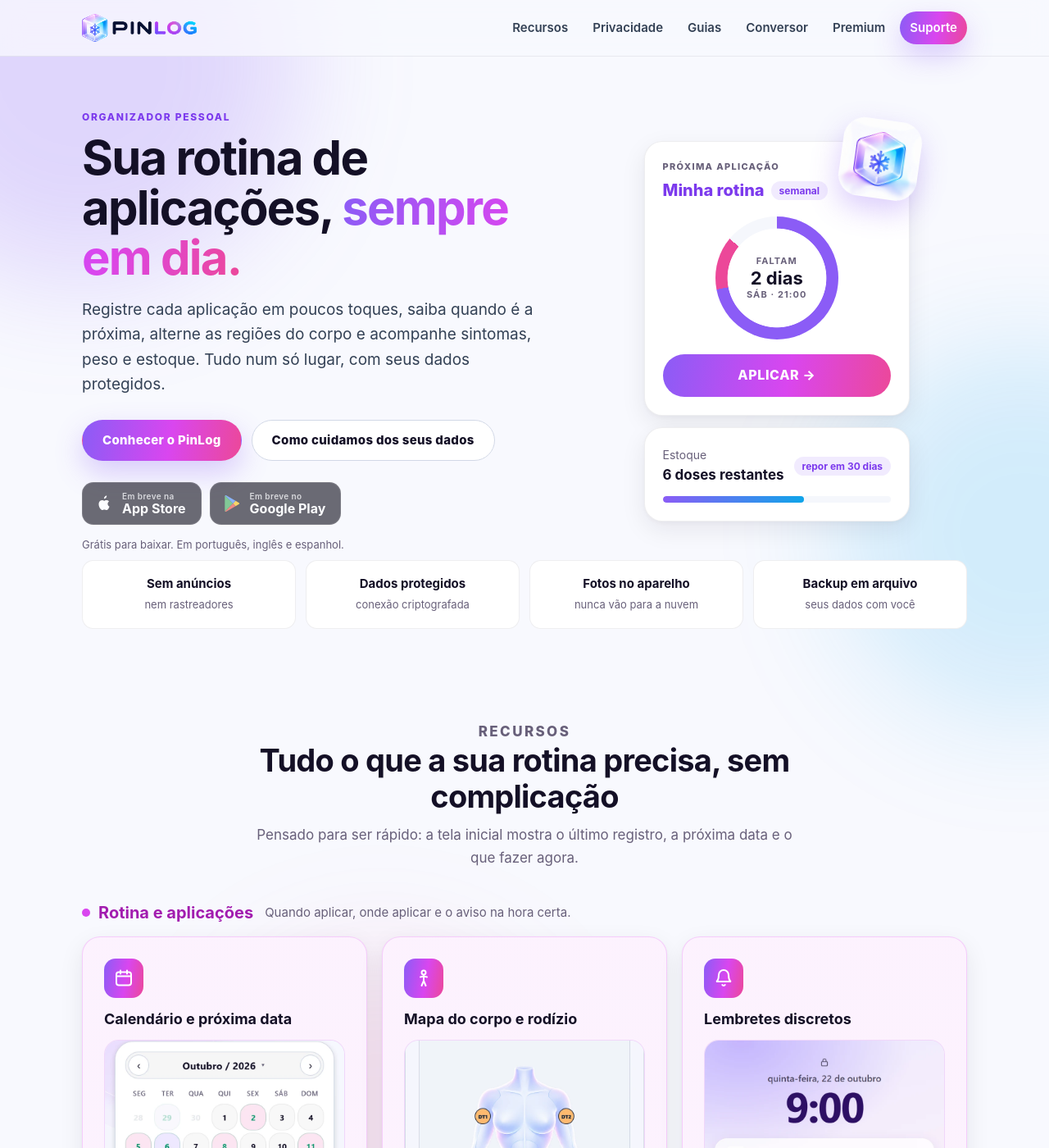
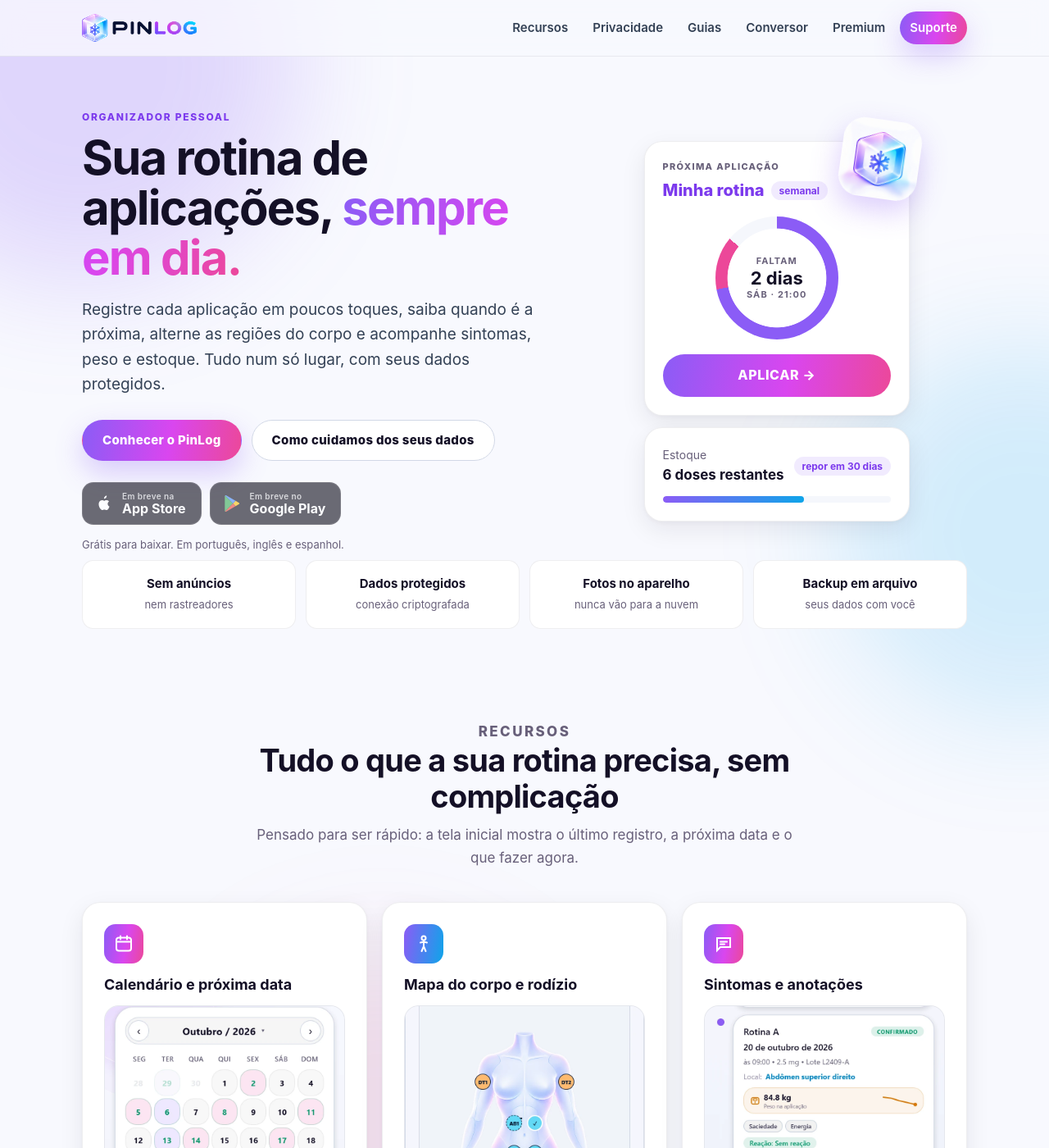
Before and after one commit to klvnblst/pinlog-site, a Jekyll site: the page built from index.html, in a window 1280 px wide and 1400 px high. Shown: the whole window at 82% size. Built offline with Jekyll 4.4.1, drawn with Linux system fonts in a browser that asks for light colours; some of the changed text lies outside the part shown.

Commit message:
Página inicial: volta a grade única de recursos, sem grupos nem fundo colorido (as fotos continuam)

```diff
--- a/assets/css/site.css
+++ b/assets/css/site.css
@@ -606,8 +606,7 @@
   padding: 26px;
 }
 
-.feature h3,
-.feature h4 {
+.feature h3 {
   margin: 14px 0 8px;
   font-size: 18px;
   line-height: 1.3;
@@ -651,92 +650,6 @@
 @media (max-width: 600px) {
   .features {
     grid-template-columns: 1fr;
-  }
-}
-
-/* Recursos agrupados por categoria: cada grupo tem um fundo bem claro na sua cor */
-.feature-group {
-  --tone-rgb: 139, 92, 246;
-  --tone-text: var(--primary);
-}
-
-.feature-group + .feature-group {
-  margin-top: 40px;
-}
-
-.feature-group.tone-rose {
-  --tone-rgb: 217, 70, 239;
-  --tone-text: #a21caf;
-}
-
-.feature-group.tone-mint {
-  --tone-rgb: 16, 185, 129;
-  --tone-text: var(--mint);
-}
-
-.feature-group.tone-sky {
-  --tone-rgb: 14, 165, 233;
-  --tone-text: var(--cyan);
-}
-
-.feature-group-head {
-  display: flex;
-  flex-wrap: wrap;
-  align-items: baseline;
-  gap: 4px 14px;
-  margin: 0 0 16px;
-}
-
-.feature-group-title {
-  display: inline-flex;
-  align-items: center;
-  gap: 10px;
-  margin: 0;
-  font-size: 20px;
-  line-height: 1.3;
-  color: var(--tone-text);
-}
-
-.feature-group-title::before {
-  content: '';
-  width: 10px;
-  height: 10px;
-  border-radius: 50%;
-  background: rgb(var(--tone-rgb));
-}
-
-.feature-group-head p {
-  margin: 0;
-  color: var(--muted);
-  font-size: 15px;
-}
-
-.feature-group .feature {
-  background: linear-gradient(rgba(var(--tone-rgb), 0.07), rgba(var(--tone-rgb), 0.07)), var(--card);
-  border-color: rgba(var(--tone-rgb), 0.22);
-}
-
-.feature-group .feature-shot {
-  border-color: rgba(var(--tone-rgb), 0.18);
-}
-
-@media (prefers-color-scheme: dark) {
-  .feature-group.tone-rose {
-    --tone-rgb: 232, 121, 249;
-    --tone-text: #f0abfc;
-  }
-
-  .feature-group.tone-mint {
-    --tone-rgb: 52, 211, 153;
-  }
-
-  .feature-group.tone-sky {
-    --tone-rgb: 56, 189, 248;
-  }
-
-  .feature-group .feature {
-    background: linear-gradient(rgba(var(--tone-rgb), 0.09), rgba(var(--tone-rgb), 0.09)), var(--card);
-    border-color: rgba(var(--tone-rgb), 0.2);
   }
 }
 
--- a/index.html
+++ b/index.html
@@ -73,83 +73,61 @@
       <h2>Tudo o que a sua rotina precisa, sem complicação</h2>
       <p>Pensado para ser rápido: a tela inicial mostra o último registro, a próxima data e o que fazer agora.</p>
     </div>
-    <div class="feature-group tone-rose" role="group" aria-labelledby="recursos-1">
-      <div class="feature-group-head">
-        <h3 class="feature-group-title" id="recursos-1">Rotina e aplicações</h3>
-        <p>Quando aplicar, onde aplicar e o aviso na hora certa.</p>
-      </div>
     <div class="features">
       <article class="card feature">
         <span class="icon"><svg viewBox="0 0 24 24" fill="none" stroke="currentColor" stroke-width="2" stroke-linecap="round" aria-hidden="true"><rect x="3" y="4.5" width="18" height="16" rx="3"/><path d="M3 9.5h18M8 2.5v4M16 2.5v4"/></svg></span>
-          <h4>Calendário e próxima data</h4>
+        <h3>Calendário e próxima data</h3>
         <img class="feature-shot" src="{{ '/assets/img/recursos/calendario.webp' | relative_url }}" width="780" height="720" alt="Calendário do PinLog com os dias de aplicação marcados e as próximas datas" loading="lazy" decoding="async" />
         <p>Defina o intervalo da rotina e veja quando é a próxima aplicação. O histórico fica organizado por mês.</p>
       </article>
       <article class="card feature">
-          <span class="icon"><svg viewBox="0 0 24 24" fill="none" stroke="currentColor" stroke-width="2" stroke-linecap="round" aria-hidden="true"><circle cx="12" cy="5" r="2.5"/><path d="M12 8v7M8 10.5l4-1 4 1M9.5 21l2.5-6 2.5 6"/></svg></span>
-          <h4>Mapa do corpo e rodízio</h4>
+        <span class="icon cool"><svg viewBox="0 0 24 24" fill="none" stroke="currentColor" stroke-width="2" stroke-linecap="round" aria-hidden="true"><circle cx="12" cy="5" r="2.5"/><path d="M12 8v7M8 10.5l4-1 4 1M9.5 21l2.5-6 2.5 6"/></svg></span>
+        <h3>Mapa do corpo e rodízio</h3>
         <img class="feature-shot" src="{{ '/assets/img/recursos/mapa.webp' | relative_url }}" width="780" height="720" alt="Mapa do corpo do PinLog com as regiões numeradas para escolher o local" loading="lazy" decoding="async" />
         <p>Marque a região de cada aplicação no mapa e veja onde aplicou por último, para alternar com facilidade.</p>
       </article>
       <article class="card feature">
-          <span class="icon"><svg viewBox="0 0 24 24" fill="none" stroke="currentColor" stroke-width="2" stroke-linecap="round" aria-hidden="true"><path d="M6 8a6 6 0 0 1 12 0c0 7 3 8 3 8H3s3-1 3-8M10.3 20a2 2 0 0 0 3.4 0"/></svg></span>
-          <h4>Lembretes discretos</h4>
-          <img class="feature-shot" src="{{ '/assets/img/recursos/lembretes.webp' | relative_url }}" width="780" height="720" alt="Notificações discretas do PinLog na tela bloqueada, sem o nome do que é aplicado" loading="lazy" decoding="async" />
-          <p>Avisos no dia da aplicação e na hora de repor. Por padrão, o aviso não diz o que é, para ninguém ver na tela bloqueada.</p>
-        </article>
-      </div>
-    </div>
-    <div class="feature-group tone-mint" role="group" aria-labelledby="recursos-2">
-      <div class="feature-group-head">
-        <h3 class="feature-group-title" id="recursos-2">Acompanhamento</h3>
-        <p>Como você se sente e como o corpo responde ao longo do tempo.</p>
-      </div>
-      <div class="features">
-        <article class="card feature">
-          <span class="icon mint"><svg viewBox="0 0 24 24" fill="none" stroke="currentColor" stroke-width="2" stroke-linecap="round" aria-hidden="true"><path d="M4 5h16v11H8l-4 4z"/><path d="M8 9.5h8M8 12.5h5"/></svg></span>
-          <h4>Sintomas e anotações</h4>
+        <span class="icon"><svg viewBox="0 0 24 24" fill="none" stroke="currentColor" stroke-width="2" stroke-linecap="round" aria-hidden="true"><path d="M4 5h16v11H8l-4 4z"/><path d="M8 9.5h8M8 12.5h5"/></svg></span>
+        <h3>Sintomas e anotações</h3>
         <img class="feature-shot" src="{{ '/assets/img/recursos/sintomas.webp' | relative_url }}" width="780" height="720" alt="Registro de aplicação com sintomas, reação e anotação" loading="lazy" decoding="async" />
         <p>Registre como se sentiu e escreva observações em cada aplicação, para lembrar depois com clareza.</p>
       </article>
       <article class="card feature">
         <span class="icon mint"><svg viewBox="0 0 24 24" fill="none" stroke="currentColor" stroke-width="2" stroke-linecap="round" aria-hidden="true"><path d="M4 19 9.5 12l4 3.5L20 6"/><path d="M15 6h5v5"/></svg></span>
-          <h4>Peso, medidas e fotos</h4>
+        <h3>Peso, medidas e fotos</h3>
         <img class="feature-shot" src="{{ '/assets/img/recursos/peso.webp' | relative_url }}" width="780" height="720" alt="Gráfico de peso com peso inicial, atual e meta" loading="lazy" decoding="async" />
         <p>Acompanhe peso, metas e medidas ao longo do tempo. As fotos de evolução ficam guardadas só no seu aparelho.</p>
       </article>
       <article class="card feature">
-          <span class="icon mint"><svg viewBox="0 0 24 24" fill="none" stroke="currentColor" stroke-width="2" stroke-linecap="round" aria-hidden="true"><circle cx="9" cy="8" r="3.5"/><circle cx="17" cy="9.5" r="2.5"/><path d="M2.5 20c.8-3.5 3.4-5.5 6.5-5.5s5.7 2 6.5 5.5M15 14.5c2.6 0 4.6 1.6 5.5 4.5"/></svg></span>
-          <h4>Dois perfis</h4>
-          <img class="feature-shot" src="{{ '/assets/img/recursos/perfis.webp' | relative_url }}" width="780" height="720" alt="Troca entre dois perfis de acompanhamento no PinLog" loading="lazy" decoding="async" />
-          <p>Acompanhe também a rotina de outra pessoa adulta, com histórico, mapa e estoque separados. Recurso Premium.</p>
-        </article>
-      </div>
-    </div>
-    <div class="feature-group tone-sky" role="group" aria-labelledby="recursos-3">
-      <div class="feature-group-head">
-        <h3 class="feature-group-title" id="recursos-3">Estoque e dados</h3>
-        <p>O que você tem em casa e os seus registros sempre guardados.</p>
-      </div>
-      <div class="features">
-        <article class="card feature">
         <span class="icon cool"><svg viewBox="0 0 24 24" fill="none" stroke="currentColor" stroke-width="2" stroke-linecap="round" aria-hidden="true"><path d="M21 8 12 3 3 8v8l9 5 9-5z"/><path d="M3 8l9 5 9-5M12 13v8"/></svg></span>
-          <h4>Estoque com previsão</h4>
+        <h3>Estoque com previsão</h3>
         <img class="feature-shot" src="{{ '/assets/img/recursos/estoque.webp' | relative_url }}" width="780" height="720" alt="Tela de estoque com doses disponíveis, duração prevista e data para repor" loading="lazy" decoding="async" />
         <p>Saiba quantas doses restam e receba o aviso na hora certa de repor, considerando o prazo de entrega que você define.</p>
       </article>
       <article class="card feature">
-          <span class="icon cool"><svg viewBox="0 0 24 24" fill="none" stroke="currentColor" stroke-width="2" stroke-linecap="round" aria-hidden="true"><path d="M7 4v16M17 4v16M3 9h8M13 15h8"/></svg></span>
-          <h4>Conversor de unidades</h4>
+        <span class="icon"><svg viewBox="0 0 24 24" fill="none" stroke="currentColor" stroke-width="2" stroke-linecap="round" aria-hidden="true"><path d="M6 8a6 6 0 0 1 12 0c0 7 3 8 3 8H3s3-1 3-8M10.3 20a2 2 0 0 0 3.4 0"/></svg></span>
+        <h3>Lembretes discretos</h3>
+        <img class="feature-shot" src="{{ '/assets/img/recursos/lembretes.webp' | relative_url }}" width="780" height="720" alt="Notificações discretas do PinLog na tela bloqueada, sem o nome do que é aplicado" loading="lazy" decoding="async" />
+        <p>Avisos no dia da aplicação e na hora de repor. Por padrão, o aviso não diz o que é, para ninguém ver na tela bloqueada.</p>
+      </article>
+      <article class="card feature">
+        <span class="icon mint"><svg viewBox="0 0 24 24" fill="none" stroke="currentColor" stroke-width="2" stroke-linecap="round" aria-hidden="true"><path d="M7 4v16M17 4v16M3 9h8M13 15h8"/></svg></span>
+        <h3>Conversor de unidades</h3>
         <img class="feature-shot" src="{{ '/assets/img/recursos/conversor.webp' | relative_url }}" width="780" height="720" alt="Resultado do conversor de unidades com a escala da seringa" loading="lazy" decoding="async" />
         <p>Grátis aqui no site, sem cadastro: converte mg, mL e unidades da seringa com os valores que você digita. Não indica doses. <a href="{{ '/conversor' | relative_url }}">Abrir o conversor</a></p>
       </article>
       <article class="card feature">
-          <span class="icon cool"><svg viewBox="0 0 24 24" fill="none" stroke="currentColor" stroke-width="2" stroke-linecap="round" aria-hidden="true"><path d="M12 3v12M7 10l5 5 5-5M4 19h16"/></svg></span>
-          <h4>Sincronização e backup</h4>
+        <span class="icon cool"><svg viewBox="0 0 24 24" fill="none" stroke="currentColor" stroke-width="2" stroke-linecap="round" aria-hidden="true"><circle cx="9" cy="8" r="3.5"/><circle cx="17" cy="9.5" r="2.5"/><path d="M2.5 20c.8-3.5 3.4-5.5 6.5-5.5s5.7 2 6.5 5.5M15 14.5c2.6 0 4.6 1.6 5.5 4.5"/></svg></span>
+        <h3>Dois perfis</h3>
+        <img class="feature-shot" src="{{ '/assets/img/recursos/perfis.webp' | relative_url }}" width="780" height="720" alt="Troca entre dois perfis de acompanhamento no PinLog" loading="lazy" decoding="async" />
+        <p>Acompanhe também a rotina de outra pessoa adulta, com histórico, mapa e estoque separados. Recurso Premium.</p>
+      </article>
+      <article class="card feature">
+        <span class="icon mint"><svg viewBox="0 0 24 24" fill="none" stroke="currentColor" stroke-width="2" stroke-linecap="round" aria-hidden="true"><path d="M12 3v12M7 10l5 5 5-5M4 19h16"/></svg></span>
+        <h3>Sincronização e backup</h3>
         <img class="feature-shot" src="{{ '/assets/img/recursos/backup.webp' | relative_url }}" width="780" height="720" alt="Opções de backup: relatório em PDF, planilha, backup e restauração" loading="lazy" decoding="async" />
         <p>Seus registros ficam no aparelho e na sua conta, para trocar de celular sem perder nada. Exporte um backup completo quando quiser.</p>
       </article>
-      </div>
     </div>
   </div>
 </section>
```
Lines whose indentation alone changed are shown as unchanged.
